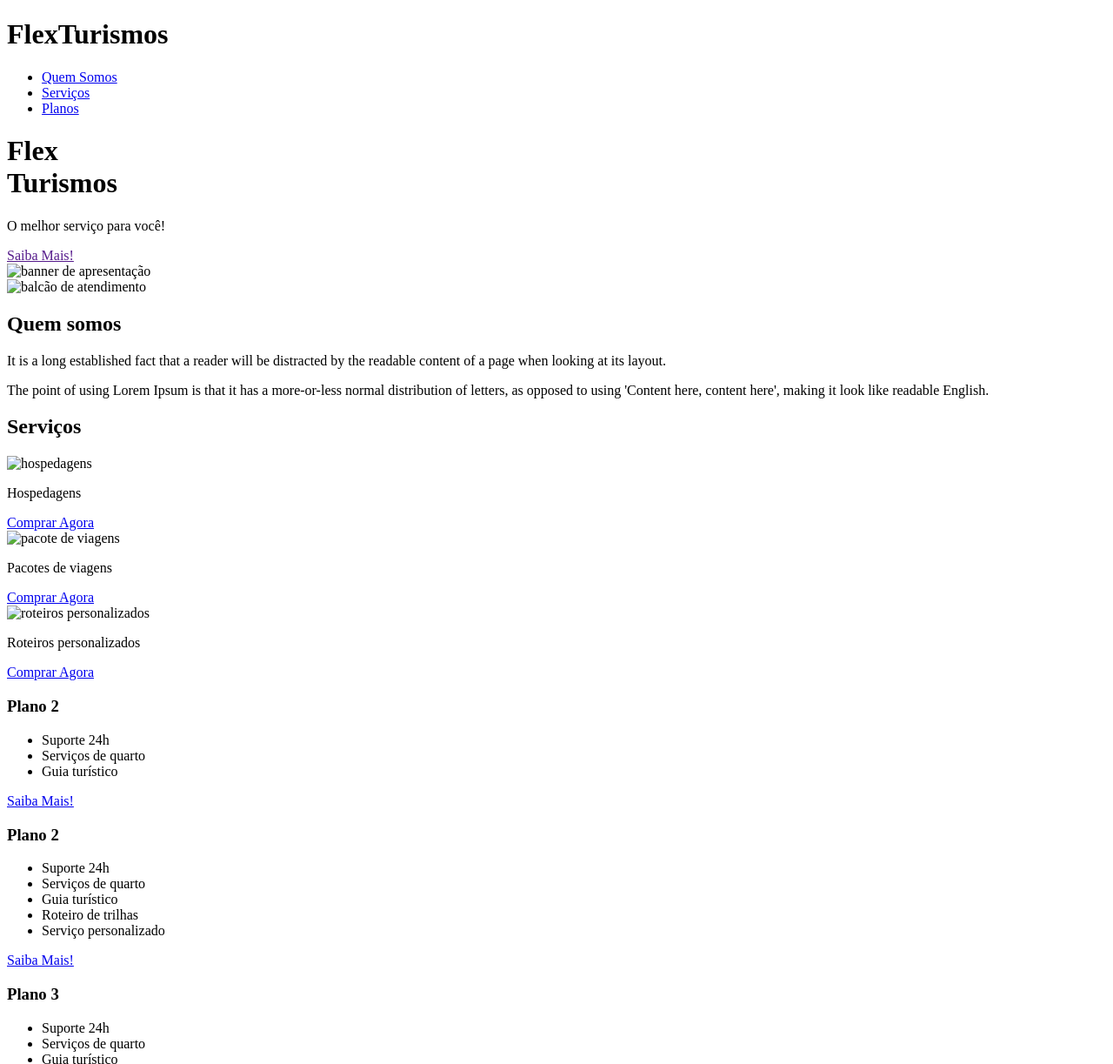
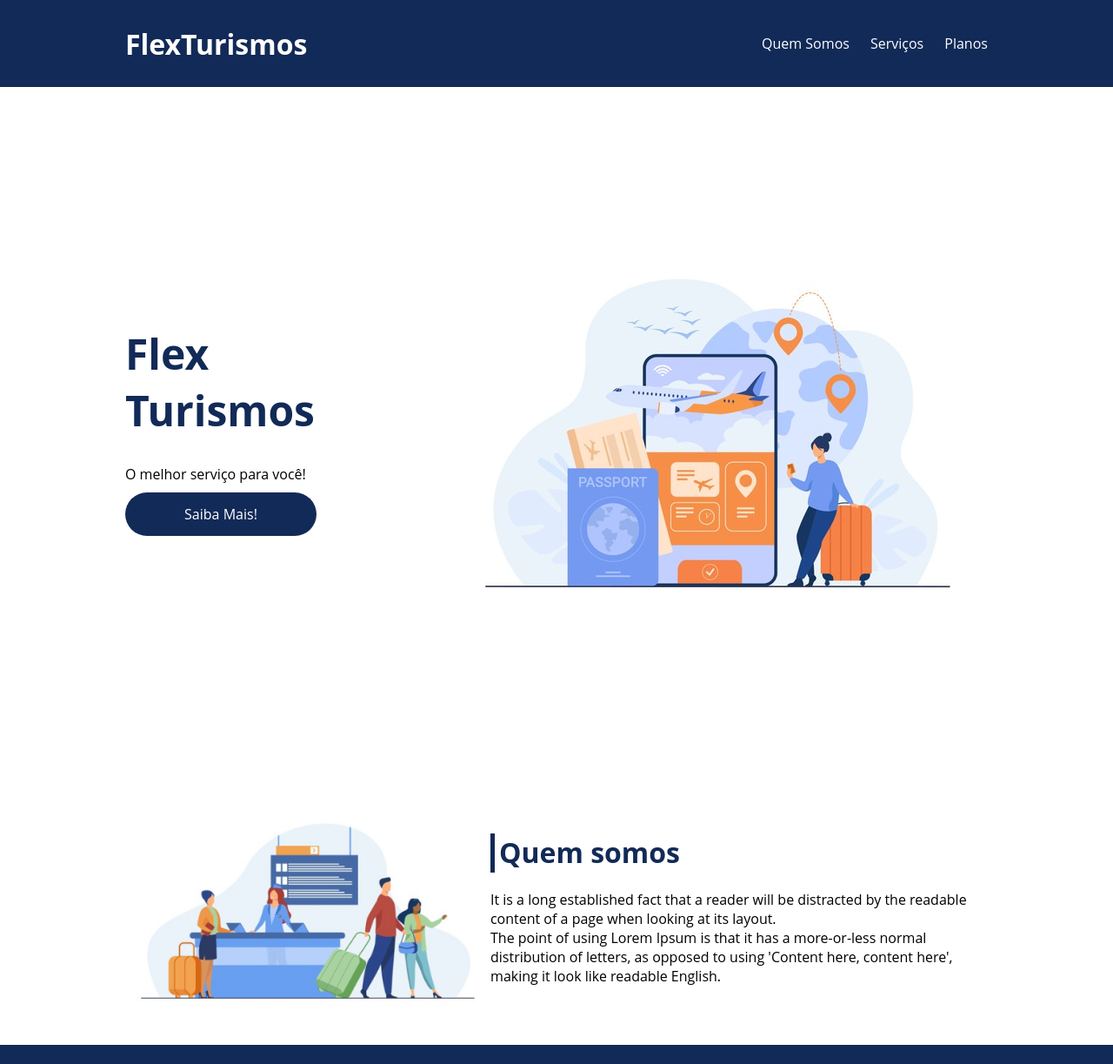
Before and after one commit to VitorMarceloSantos/Bootcamp-Spread-FullStack-DIO, a plain HTML site: page Flex-Box/index.html in a window 1280 px wide. Shown: the top 1223 px of the page at 87% size. Drawn offline with Linux system fonts and the light colour scheme.

Commit message:
Flex Box - DIO

```diff
--- a/Flex-Box/css/style.css
+++ b/Flex-Box/css/style.css
@@ -0,0 +1,177 @@
+*{
+    padding: 0;
+    margin: 0;
+    font-family: 'Open Sans', sans-serif;
+}
+ul{
+    list-style: none;
+    margin: 0;
+    padding: 0;
+}
+ul li a{
+    text-decoration: none;
+}
+div img{
+   display: block;
+   width: 100%;
+}
+.flex-container{
+    display: flex;
+    max-width: 992px;
+    margin: auto;
+    width: 100%;
+}
+header{
+    background-color: #122a57;
+    height: 100px;
+    display: flex;
+    align-items: center;
+    color: white;
+}
+header .list-items{
+    display: flex;
+    width: 100%;
+    max-width: 260px;
+    justify-content: space-between;
+    align-items: center;
+}
+.list-items li a{
+    color: white;
+}
+header .menu{
+    justify-content: space-between;
+}
+.apresentacao{
+    height: 100vh;
+    align-items: center;
+    justify-content: space-between;
+}
+.apresentacao .texto-apresentacao{
+    min-height: 200px;
+}
+.texto-apresentacao h1{
+    color: #122a57;
+    font-size: 48px;
+    margin-bottom: 30px;
+}
+.btn{
+    background-color: #122a57;
+    color: white;
+    text-align: center;
+    border-radius: 30px;
+    width: 220px;
+    display: block;
+    text-decoration: none;
+    height: 50px;
+    line-height: 50px;
+    margin-top: 10px;
+    margin-bottom: 10px;
+}
+#quem-somos{
+    flex-direction: row-reverse;
+    align-items: center;
+    justify-content: space-between;
+}
+#quem-somos h2{
+    font-size: 32px;
+    display: flex;
+    color: #122a57;
+    margin-bottom: 20px;
+}
+#quem-somos h2::before{ /*Criando o traço na vertical*/
+    content: "";
+    height: 45px;
+    width: 5px;
+    margin-right: 5px;
+    background-color: #122a57;
+    position: relative;
+}
+#quem-somos{
+    margin-bottom: 10px;
+    width: 90%;
+}
+#quem-somos img{
+    min-width: 420px;
+}
+.container-externo{
+    background-color: #122a57;
+    width: 100%;
+}
+#servicos{
+    flex-direction: column;
+    padding-top: 50px;
+    padding-bottom: 100px;
+}
+#servicos h2{
+    color: white;
+    font-size: 32px;
+    margin-bottom: 20px;
+}
+.list-servicos{
+    display: flex;
+    justify-content: space-between
+}
+.list-servicos .item-servico{
+    text-align: center;
+}
+.item-servico a{
+    width: 220px;
+    background-color: white;
+    border-radius: 30px;
+    height: 50px;
+    text-align: center;
+    line-height: 50px;
+    margin-top: 20px;
+    padding: 5px 10px;
+    color: #122a57;
+    font-size: 12px;
+    text-decoration: none;
+    font-weight: 700;
+}
+.item-servico p{
+    font-weight: 700;
+    font-size: 18px;
+    color: white;
+    margin-top: 20px;
+}
+.item-servico img{
+    width: 80%;
+    margin: auto;
+}
+#planos{
+    flex-direction: column;
+    min-height: 100vh;
+}
+.list-planos{
+    display: flex;
+    align-items: flex-end;
+}
+.item-plano{
+    flex: 1;
+    border: 5px solid #122a57;
+    margin-right: 20px;
+    padding: 10px;
+}
+.item-plano .btn{
+    margin: auto;
+    margin-bottom: 20px;
+}
+.item-plano h3{
+    font-size: 24px;
+    display: flex;
+    flex-direction: column;
+    text-align: center;
+}
+.item-plano h3::after{
+    content: "";
+    background-color: #122a57;
+    width: 100%;
+    height: 3px;
+    margin-top: 20px;
+    margin-bottom: 10px;
+}
+.ite-plano ul{
+    padding: 10px 20px;
+    display: flex;
+    flex-direction: column;
+}
--- a/Flex-Box/index.html
+++ b/Flex-Box/index.html
@@ -8,78 +8,83 @@
 </head>
 <body>
     <header>
+        <div class="flex-container menu">
+            <div>
                 <h1>FlexTurismos</h1>
-        <ul>
+            </div>
+        <ul class="list-items">
             <li><a href="#quem-somos">Quem Somos</a></li>
             <li><a href="#servicos">Serviços</a></li>
             <li><a href="#planos">Planos</a></li>
+        </div>
         </ul>
     </header>
 
-    <div>
-        <div>
+    <div class="flex-container apresentacao">
+        <div class="texto-apresentacao">
             <h1>Flex <br>Turismos</h1>
             <p>O melhor serviço para você!</p>
-            <a href="">Saiba Mais!</a>
+            <a href="#" class="btn">Saiba Mais!</a>
         </div>
 
         <div>
-            <div><img src="./images/0-main.png" alt="banner de apresentação"></div>
+            <div><img src="img/0-main.png" alt="banner de apresentação"></div>
         </div>
     </div>
 
-    <div>
-        <div>
-            <img src="./images/1-quem-somos.png" alt="balcão de atendimento">
-        </div>
-
+    <div class="flex-container" id="quem-somos">
         <div>
             <h2>Quem somos</h2>
             <p>It is a long established fact that a reader will be distracted by the readable content of a page when looking at its layout. </p>
             <p>The point of using Lorem Ipsum is that it has a more-or-less normal distribution of letters, as opposed to using 'Content here, content here', making it look like readable English.</p>
         </div>
+        <div>
+            <img src="img/1-quem-somos.png" alt="balcão de atendimento">
+        </div>
     </div>
 
-    <div>
-        <div>
+    <div class="container-externo">
+        <div class="flex-container" id="servicos">
             <h2>Serviços</h2>
-        </div>
-
-        <div>
-            <div>
-                <div><img src="./images/icon-2.png" alt="hospedagens"></div>
+            <div class="list-servicos">
+                <div class="item-servico">
+                    <div><img src="img/icon-2.png" alt="hospedagens"></div>
                     <p>Hospedagens</p>
                     <a href="#">Comprar Agora</a>
                 </div>
 
+                <div class="item-servico">
                     <div>
-               <div><img src="./images/icon-1.png" alt="pacote de viagens"></div>
+                        <img src="img/icon-1.png" alt="pacote de viagens">
+                    </div>
                     <p>Pacotes de viagens</p>
                     <a href="#">Comprar Agora</a>
                 </div>
-
-            <div>
-                <div><img src="./images/icon-3.png" alt="roteiros personalizados"></div>
+                <div class="item-servico">
+                    <div><img src="img/icon-3.png" alt="roteiros personalizados"></div>
                     <p>Roteiros personalizados</p>
                     <a href="#">Comprar Agora</a>
                 </div>
-
+            </div>
         </div>
     </div>
 
+    <div class="flex-container" id="planos">
         <div>
-
-        <div>
+            <h3>Planos</h3>
+        </div>
+        <div class="list-planos">
+            <div class="item-plano">
                 <h3>Plano 2</h3>
                 <ul>
                     <li>Suporte 24h</li>
                     <li>Serviços de quarto</li>
                     <li>Guia turístico</li>
                 </ul>
-            <a href="#">Saiba Mais!</a>
+                <a href="#" class="btn">Saiba Mais!</a>
             </div>
 
-        <div>
+            <div class="item-plano">
                 <h3>Plano 2</h3>
                 <ul>
                     <li>Suporte 24h</li>
@@ -88,10 +93,10 @@
                     <li>Roteiro de trilhas</li>
                     <li>Serviço personalizado</li>
                 </ul>
-            <a href="#">Saiba Mais!</a>
+                <a href="#" class="btn">Saiba Mais!</a>
             </div>
 
-        <div>
+            <div class="item-plano">
                 <h3>Plano 3</h3>
                 <ul>
                     <li>Suporte 24h</li>
@@ -101,7 +106,8 @@
                     <li>Serviço personalizado</li>
                     <li>Área Vip</li>
                 </ul>
-            <a href="#">Saiba Mais!</a>
+                <a href="#" class="btn">Saiba Mais!</a>
+            </div>
         </div>
     </div>
 
```
Also changed, not shown: Flex-Box/img/0-main.png (added), Flex-Box/img/1-quem-somos.png (added), Flex-Box/img/icon-1.png (added), Flex-Box/img/icon-2.png (added), Flex-Box/img/icon-3.png (added). Lines whose indentation alone changed are shown as unchanged.
